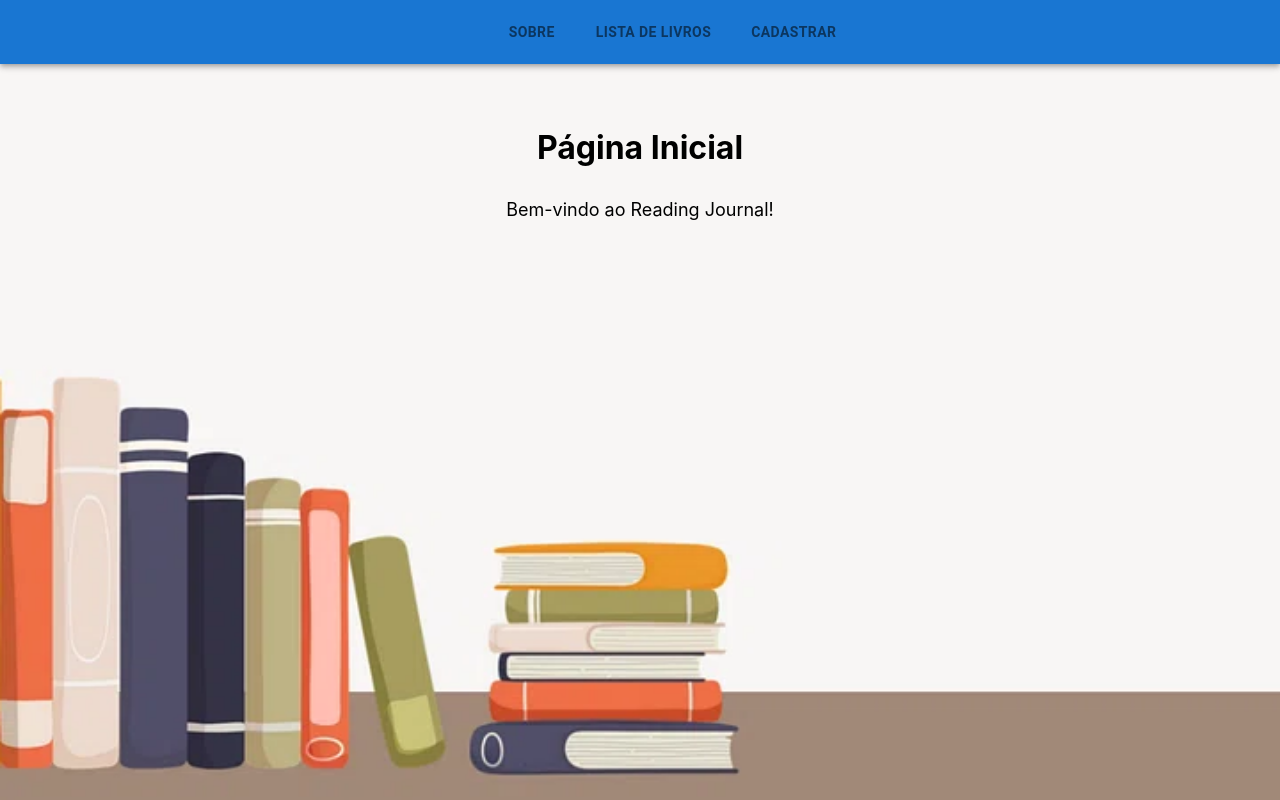
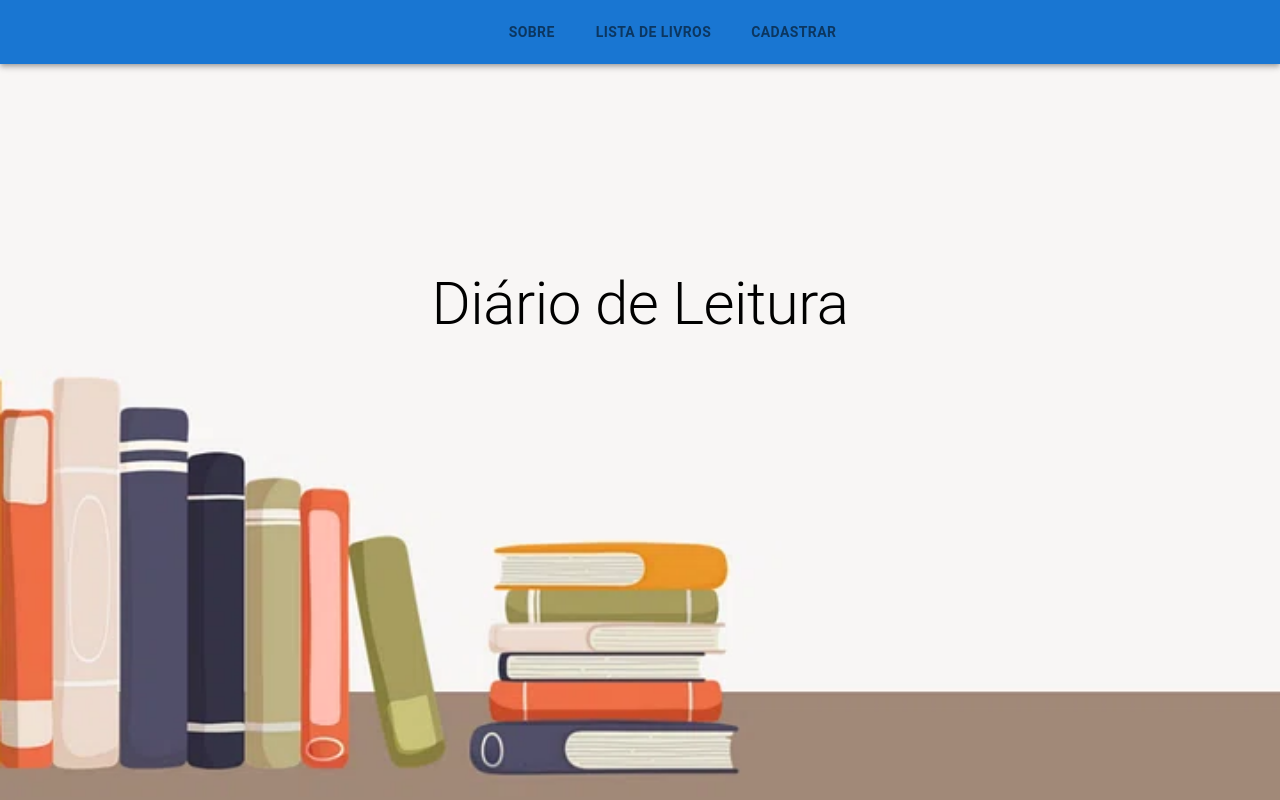
Before and after one commit to WilliamNovak/READING-JOURNAL, a React (Create React App) app: page / in a window 1280 px wide. Built offline with nearby package versions, Linux system fonts and the light colour scheme; some icons are missing.

Commit message:
style home page

```diff
--- a/src/components/Home/Home.js
+++ b/src/components/Home/Home.js
@@ -1,12 +1,24 @@
 import React from "react";
+import { Container, Box, Typography } from "@mui/material";
 
 // Pagina Inicial do Sistema
 const Home = () => {
     return (
-        <div>
-            <h1>Página Inicial</h1>
-            <p>Bem-vindo ao Reading Journal!</p>
-        </div>
+        <Container maxWidth="md">
+          <Box
+            sx={{
+              display: "flex",
+              flexDirection: "column",
+              alignItems: "center",
+              justifyContent: "center",
+              minHeight: "60vh"
+            }}
+          >
+            <Typography variant="h2">
+              Diário de Leitura
+            </Typography>
+          </Box>
+        </Container>
     );
 }
 
```
